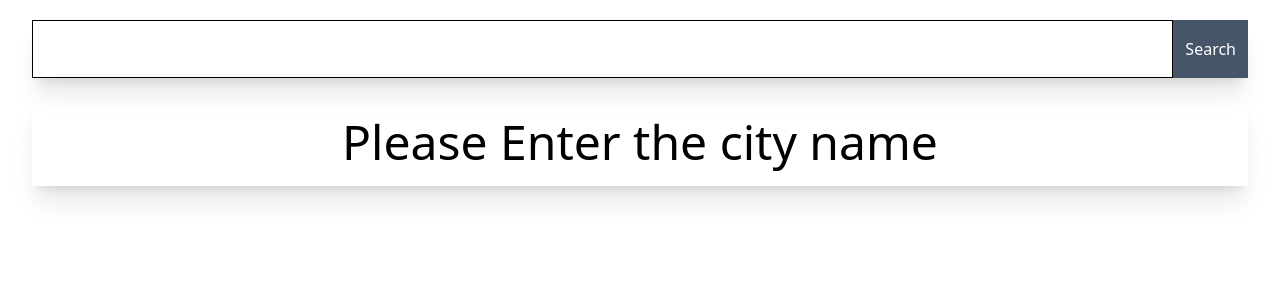
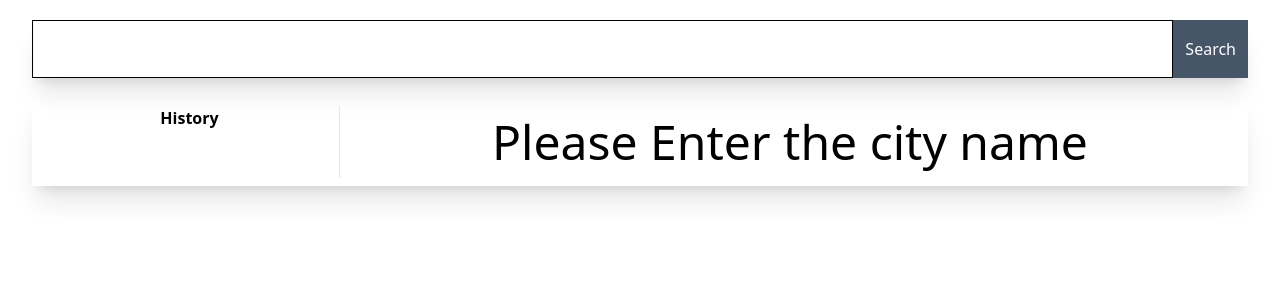
Before and after one commit to Nishan9t/weather-app, a React (Create React App) app: page / in a window 1280 px wide. Shown: the top 300 px of the page. Built offline with nearby package versions, Linux system fonts and the light colour scheme.

Commit message:
history data is working and final commit

```diff
--- a/src/App.js
+++ b/src/App.js
@@ -8,13 +8,17 @@ import axios from 'axios'
 function App() {
   const [search,setSearch] = useState("");
   const [weather,setWeather] = useState([]);
+  const [history,setHistory]=useState([])
 
   const changeSearch=(value)=>{
     setSearch(value);
   }
 //icon => https://openweathermap.org/img/wn/${data.weather[0].icon}@2x.png
   // https://api.openweathermap.org/data/2.5/weather?q={city name}&appid={API key}
+
+
   const searchWeatherHandler=()=>{
+
     if(search !=="")
     {
       axios.get(
@@ -22,6 +26,14 @@ function App() {
       )
       .then(
         (response)=>{
+          //adding data in history
+          if(history.indexOf(search)=== -1){
+            setHistory(
+              [
+                ...history,search
+              ]
+            )
+          }
           console.log(response.data)
          setWeather(response.data)
         }
@@ -40,13 +52,45 @@ function App() {
   //   {
   //     getWeatherData();
   //   }
-  // },[search])
+  // },[search])da
+
+
+
+  //we have to use asyn await because setSeacrh is asynchronous funtion and it takes time
+  const historySearchHandlder= async(data)=>{
+    await setSearch(data);
+
+    if(data !=="")
+    {
+      axios.get(
+        `https://api.openweathermap.org/data/2.5/weather?q=${data}&appid=936c3efbb52773e196ed8950141edcdd&units=metric`
+      )
+      .then(
+        (response)=>{
+          //adding data in history
+          if(history.indexOf(data)=== -1){
+            setHistory(
+              [
+                ...history,data
+              ]
+            )
+          }
+          console.log(response.data)
+         setWeather(response.data)
+        }
+      ).catch(
+        (error)=>{
+          console.log(error)
+        }
+      )
+    }
+  }
 
 
   return (
     <div className='max-w-[1240px] mx-auto mt-2 p-3'>
       <Search searchData={search} eventHandle={changeSearch} searchWeather={searchWeatherHandler}/>
-      <Result weatherData={weather}/>
+      <Result weatherData={weather} historyData={history} historySearch={historySearchHandlder}/>
     </div>
 
   );
--- a/src/Components/Result.jsx
+++ b/src/Components/Result.jsx
@@ -2,9 +2,24 @@ import React from 'react'
 
 // {weatherData}=>props spreading to use each key of json
 
-export default function Result({weatherData}) {
+export default function Result({weatherData,historyData,historySearch}) {
+  const historyItems= historyData.map(
+    (item,index)=>{
+      return <li onClick={()=> historySearch(item)} className='text-xl cursor-pointer' key={index}>{item}</li>
+    }
+  )
   return (
-    <div className='shadow-xl mt-5 p-2'>
+    <div className='grid grid-cols-4 shadow-xl mt-5 p-2'>
+
+        <div className='col-span-1 border-r'>
+          <span className='text-center block font-bold'>History</span>
+          <ul>
+            {historyItems}
+          </ul>
+        </div>
+
+
+        <div className='col-span-3'>
         {
           weatherData.name !==undefined
           ?
@@ -26,6 +41,8 @@ export default function Result({weatherData}) {
             <h3 className='text-center p-3 text-5xl'> Please Enter the city name</h3>
           </>
         }
+        </div>
+
 
     </div>
   )
```
Lines whose indentation alone changed are shown as unchanged.
